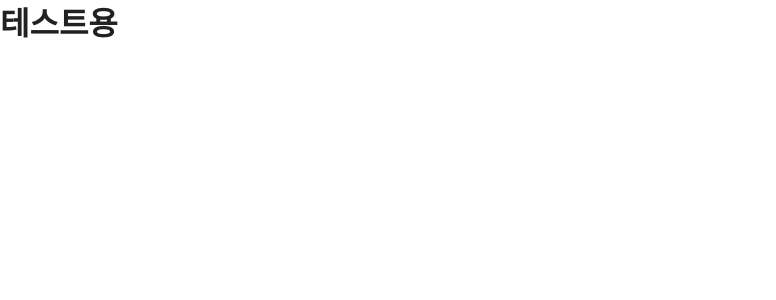
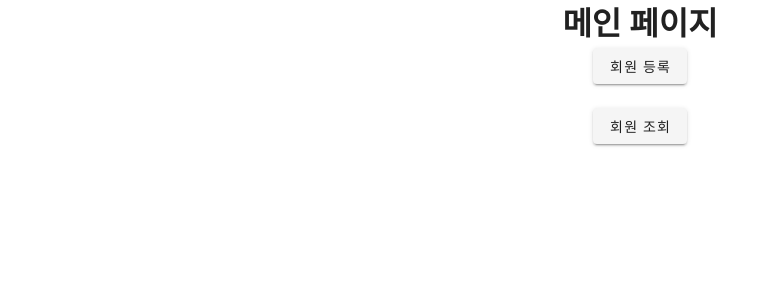
Before and after one commit to jiyeon12345/project_atto_research, a Vue app in the folder frontend/: page / in a window 1280 px wide. Shown: the top 300 px of the page, without its empty margins (0-776 px from the left). Built offline with nearby package versions, Linux system fonts and the light colour scheme.

Commit message:
[front]main페이지 만들기

```diff
--- a/frontend/src/router/index.js
+++ b/frontend/src/router/index.js
@@ -1,14 +1,20 @@
 import Vue from "vue";
 import VueRouter from "vue-router";
-import ProjectTest from "../views/ProjectTest.vue";
+import ProjectMain from "../views/ProjectMain.vue";
+import ProjectRegisterPage from "../views/ProjectRegisterPage.vue";
 
 Vue.use(VueRouter);
 
 const routes = [
   {
     path: "/",
-    name: "ProjectTest",
-    component: ProjectTest,
+    name: "ProjectMain",
+    component: ProjectMain,
+  },
+  {
+    path: "/register",
+    name: "ProjectRegisterPage",
+    component: ProjectRegisterPage,
   },
   {
     path: "/about",
--- /dev/null
+++ b/frontend/src/store/actions.js
@@ -0,0 +1 @@
+export default {};
--- /dev/null
+++ b/frontend/src/store/getters.js
@@ -0,0 +1 @@
+export default {};
--- a/frontend/src/store/index.js
+++ b/frontend/src/store/index.js
@@ -1,17 +1,16 @@
-import Vue from 'vue'
-import Vuex from 'vuex'
+import Vue from "vue";
+import Vuex from "vuex";
 
-Vue.use(Vuex)
+import state from "./states";
+import actions from "./actions";
+import mutations from "./mutations";
+import getters from "./getters";
+
+Vue.use(Vuex);
 
 export default new Vuex.Store({
-  state: {
-  },
-  getters: {
-  },
-  mutations: {
-  },
-  actions: {
-  },
-  modules: {
-  }
-})
+  state,
+  actions,
+  mutations,
+  getters,
+});
--- /dev/null
+++ b/frontend/src/store/mutation-types.js
@@ -0,0 +1 @@
+export default {};
--- /dev/null
+++ b/frontend/src/store/mutations.js
@@ -0,0 +1 @@
+export default {};
--- /dev/null
+++ b/frontend/src/store/states.js
@@ -0,0 +1 @@
+export default {};
--- /dev/null
+++ b/frontend/src/views/ProjectMain.vue
@@ -0,0 +1,32 @@
+<template>
+  <div class="main">
+    <h1>메인 페이지</h1>
+    <v-btn @click="register"> 회원 등록 </v-btn>
+    <br />
+    <v-btn @click="checkList"> 회원 조회 </v-btn>
+  </div>
+</template>
+<script>
+export default {
+  name: "ProjectMain",
+  methods: {
+    register() {
+      this.$router.push({ name: "ProjectRegisterPage" });
+    },
+    checkList() {
+      this.$router.push({ name: "ProjectListPage" });
+    },
+  },
+};
+</script>
+<style scoped>
+.main {
+  display: grid;
+  place-items: center;
+}
+
+a {
+  text-decoration: none;
+  color: black;
+}
+</style>
```
